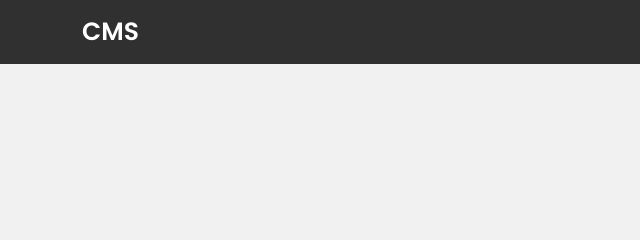
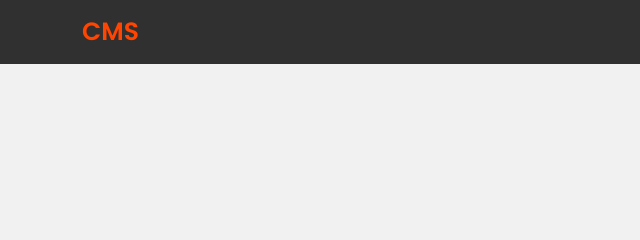
Before and after one commit to Catalina-Moya/prueba-desarrollo-portafolio, a plain HTML site: page index.html in a window 1280 px wide. Shown: the top 240 px of the page, 0-640 px from the left. Drawn offline with nearby package versions, Linux system fonts and the light colour scheme.

Commit message:
cambie color CMD

```diff
--- a/assets/css/style.css
+++ b/assets/css/style.css
@@ -6,7 +6,9 @@ body {
 .navbar {
     background-color: rgb(0, 0, 0, 0.8);
 }
-
+.color{
+    color: orangered;
+}
 .navbar-brand {
     font-size: 25px;
     font-weight: 600;
--- a/index.html
+++ b/index.html
@@ -23,7 +23,7 @@
 <body>
     <nav class="navbar navbar-expand-lg" data-bs-theme="dark">
         <div class="container">
-            <a class="navbar-brand" href="#">CMS</a>
+            <a class="navbar-brand color" href="#">CMS</a>
             <button class="navbar-toggler" type="button" data-bs-toggle="collapse" data-bs-target="#navbarNav"
                 aria-controls="navbarNav" aria-expanded="false" aria-label="Toggle navigation">
                 <span class="navbar-toggler-icon"></span>
```
